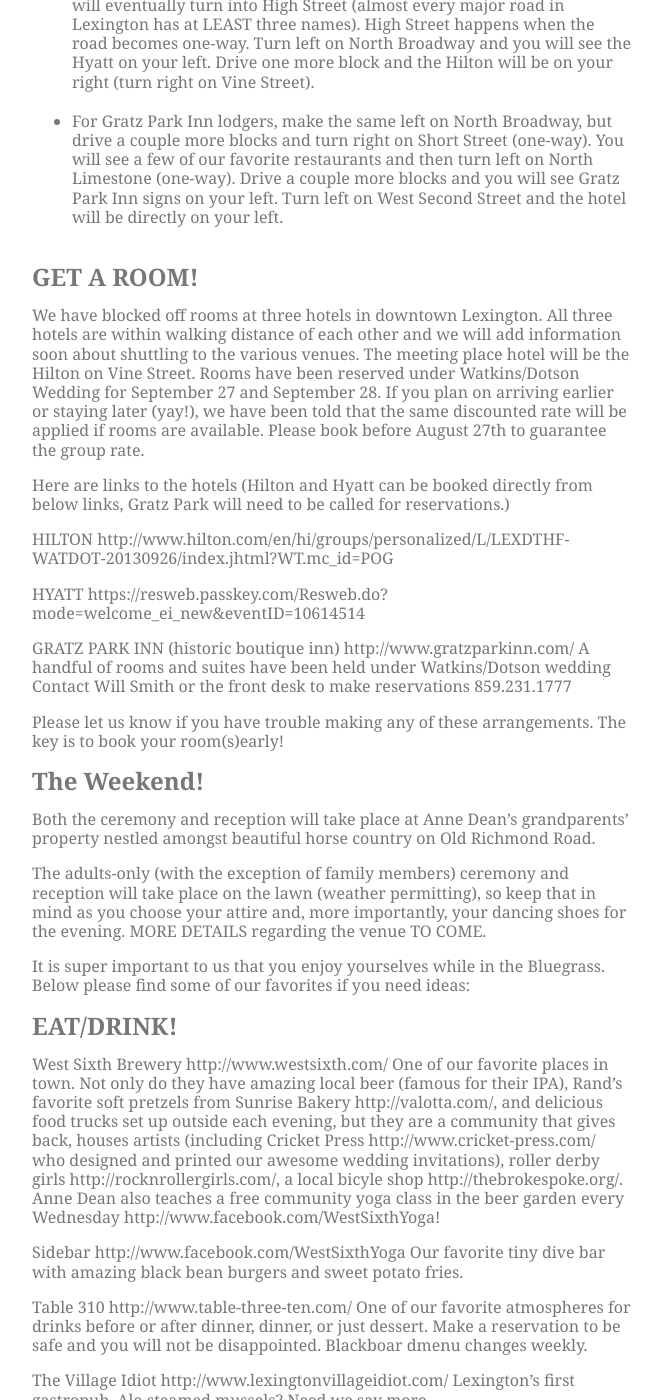
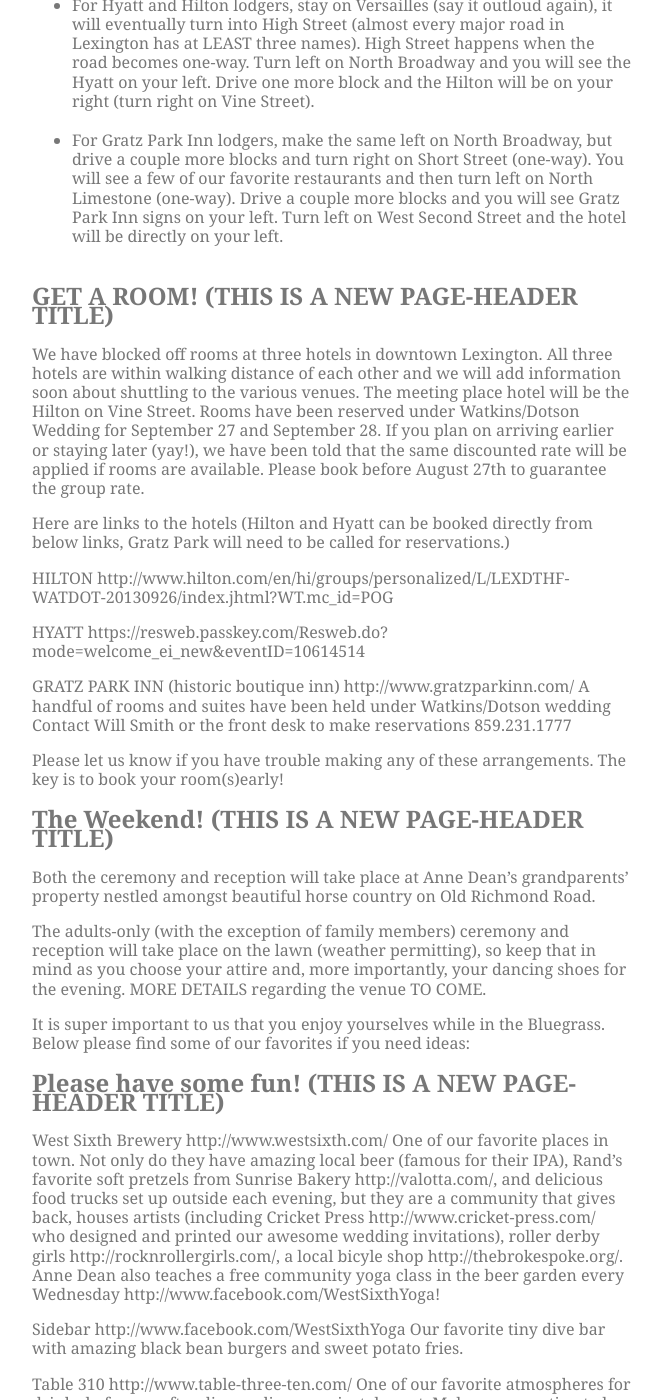
Before and after one commit to nikolaiwarner/annedeanandrand.com, a Jekyll site: the page built from index.md, in a window 1280 px wide and 1400 px high, scrolled down 2820 px. Shown: the whole window, without its empty margins (308-970 px from the left). Built offline with Jekyll 4.4.1, drawn with Linux system fonts in a browser that asks for light colours; nearby versions of some CDN libraries; some of the changed text lies outside the part shown.

Commit message:
Update index.md

```diff
--- a/index.md
+++ b/index.md
@@ -70,7 +70,7 @@ XO,
 ad and rd
 
 
-## GET ME TO KENTUCKY!
+## GET ME TO KENTUCKY! (THIS IS A NEW PAGE-HEADER TITLE)
 
 ``INSERT MAP HERE``
 
@@ -93,7 +93,7 @@ Lexington literally sits at the intersection of two major interstates, I-64 (eas
 - For Gratz Park Inn lodgers, make the same left on North Broadway, but drive a couple more blocks and turn right on Short Street (one-way). You will see a few of our favorite restaurants and then turn left on North Limestone (one-way). Drive a couple more blocks and you will see Gratz Park Inn signs on your left. Turn left on West Second Street and the hotel will be directly on your left.
 
 
-## GET A ROOM!
+## GET A ROOM! (THIS IS A NEW PAGE-HEADER TITLE)
 
 We have blocked off rooms at three hotels in downtown Lexington. All three hotels are within walking distance of each other and we will add information soon about shuttling to the various venues. The meeting place hotel will be the Hilton on Vine Street.
 Rooms have been reserved under Watkins/Dotson Wedding for September 27 and September 28. If you plan on arriving earlier or staying later (yay!), we have been told that the same discounted rate will be applied if rooms are available.
@@ -112,7 +112,7 @@ Contact Will Smith or the front desk to make reservations
 
 Please let us know if you have trouble making any of these arrangements. The key is to book your room(s)early!
 
-## The Weekend!
+## The Weekend! (THIS IS A NEW PAGE-HEADER TITLE)
 
 Both the ceremony and reception will take place at Anne Dean's grandparents' property nestled amongst beautiful horse country on Old Richmond Road.
 
@@ -121,7 +121,7 @@ MORE DETAILS regarding the venue TO COME.
 
 It is super important to us that you enjoy yourselves while in the Bluegrass. Below please find some of our favorites if you need ideas:
 
-## EAT/DRINK!
+## Please have some fun! (THIS IS A NEW PAGE-HEADER TITLE)
 
 West Sixth Brewery http://www.westsixth.com/
 One of our favorite places in town. Not only do they have amazing local beer (famous for their IPA), Rand's favorite soft pretzels from Sunrise Bakery http://valotta.com/, and delicious food trucks set up outside each evening, but they are a community that gives back, houses artists (including Cricket Press http://www.cricket-press.com/ who designed and printed our awesome wedding invitations), roller derby girls http://rocknrollergirls.com/, a local bicyle shop http://thebrokespoke.org/. Anne Dean also teaches a free community yoga class in the beer garden every Wednesday http://www.facebook.com/WestSixthYoga!
@@ -170,8 +170,8 @@ www.woodfordreserve.com
 If you have time, check out other distilleries on the Kentucky Bourbon Trail.
 http://kybourbontrail.com/
 
-Registries!
-Check out the fun stuff we registered for!
+To gift or not to gift...(THIS IS A NEW PAGE-HEADER TITLE)
+Check out all the fun and crazy stuff we registered for.
 
 Crate & Barrel
 http://www.crateandbarrel.com/Gift-Registry/Anne-Dean-Watkins-and-Rand-Dotson/r5002838
```
